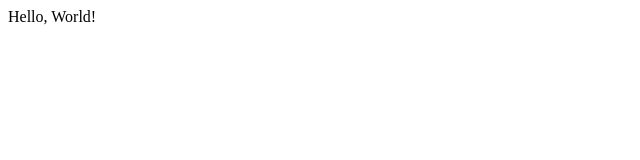
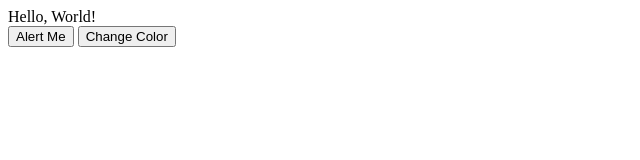
Before and after one commit to jannefeiferrancullo/git-practical-ferrancullo-remote, a plain HTML site: page index.html in a window 1280 px wide. Shown: the whole page, without its empty margins (0-640 px from the left). Drawn offline with Linux system fonts and the light colour scheme.

Commit message:
Added HTML elements to index.html

```diff
--- a/index.html
+++ b/index.html
@@ -6,6 +6,13 @@
     <title>Document</title>
 </head>
 <body>
-    Hello, World!
+    Hello, World! <br>
+    <script>
+        let id = "parag1" = "This is my practical examination";
+
+
+    </script>
+     <button id = "btn1" onlick = "alert">Alert Me</button>
+     <button id = "btn2" onlick = "alert">Change Color</button>
 </body>
 </html>
```
